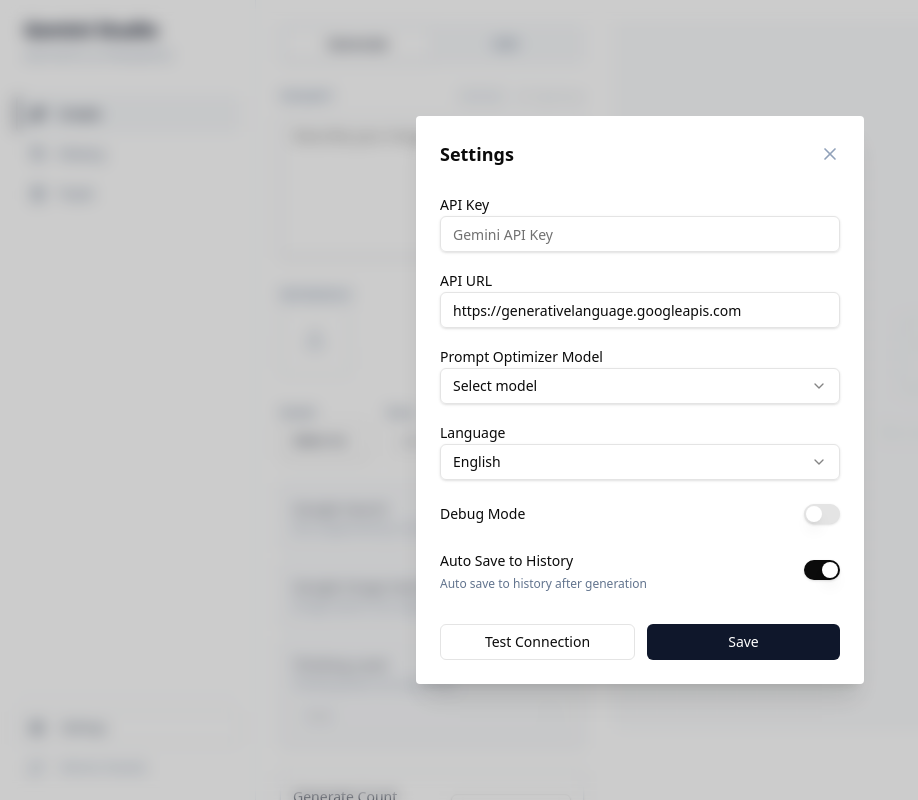
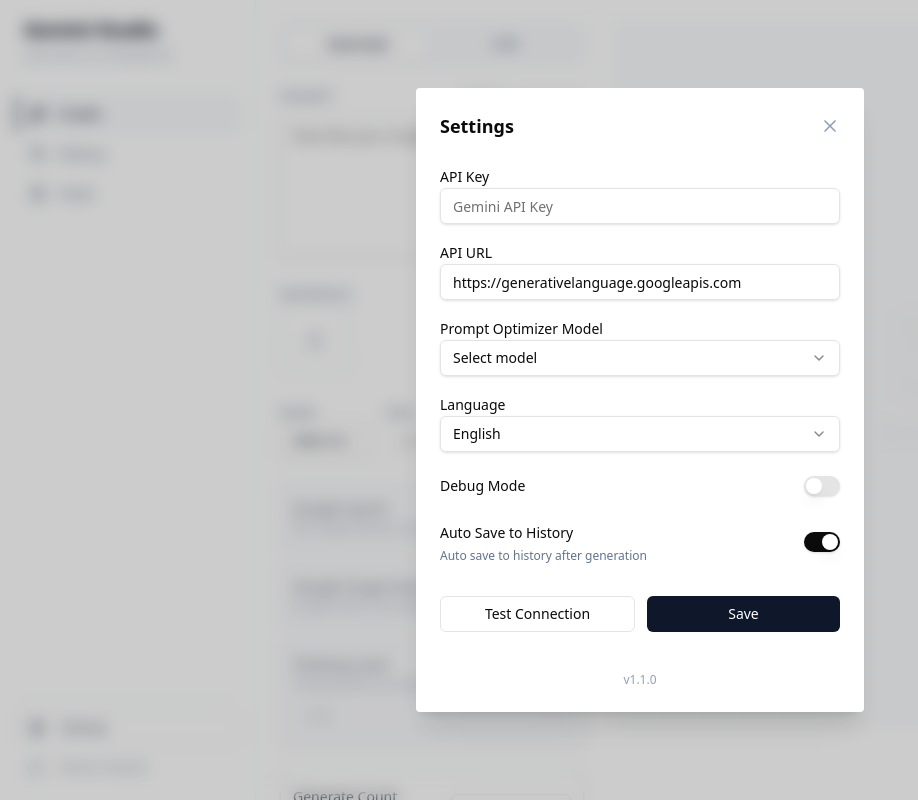
Before and after one commit to qwq202/ai-img, a Next.js app: page / in a window 1280 px wide. Both pictures are taken after a click on the button "Settings". Shown: the top 800 px of the page, without its empty margins (0-918 px from the left). Built offline with nearby package versions, Linux system fonts and the light colour scheme.

Commit message:
Add version display in settings (v1.1.0)

```diff
--- a/package.json
+++ b/package.json
@@ -1,6 +1,6 @@
 {
   "name": "free-gemini-img",
-  "version": "0.1.0",
+  "version": "1.1.0",
   "private": true,
   "scripts": {
     "dev": "next dev",
--- a/src/components/image-generator.tsx
+++ b/src/components/image-generator.tsx
@@ -1952,6 +1952,7 @@ export default function ImageGenerator({ initialPage = 'studio' }: ImageGenerato
                 </Button>
                 <Button className='flex-1 bg-slate-900 text-white hover:bg-black' onClick={handleSaveSettings}>{t('actions.save')}</Button>
               </div>
+              <p className='text-center text-xs text-slate-400 pt-4'>v1.1.0</p>
             </div>
           </Card>
         </div>
```
